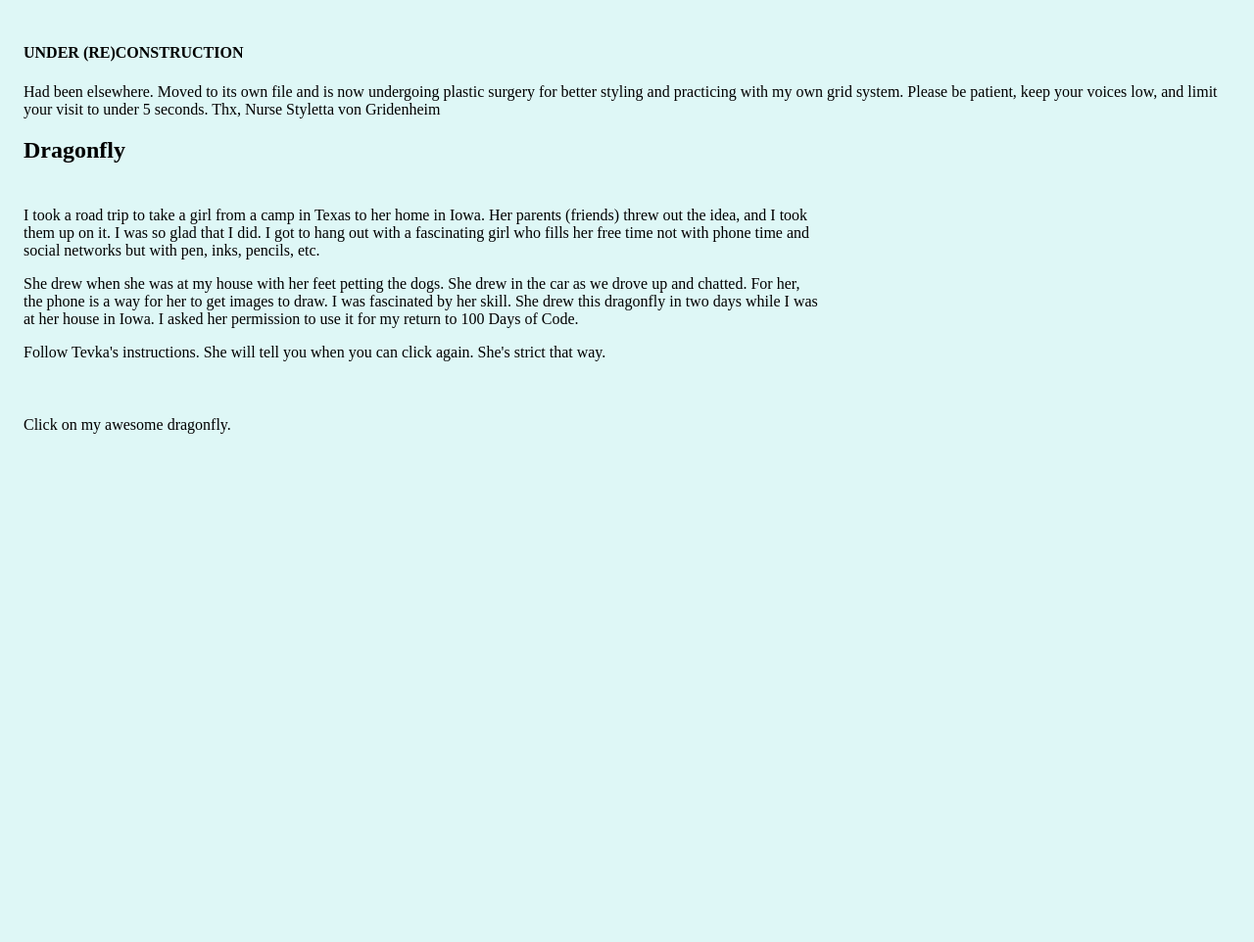
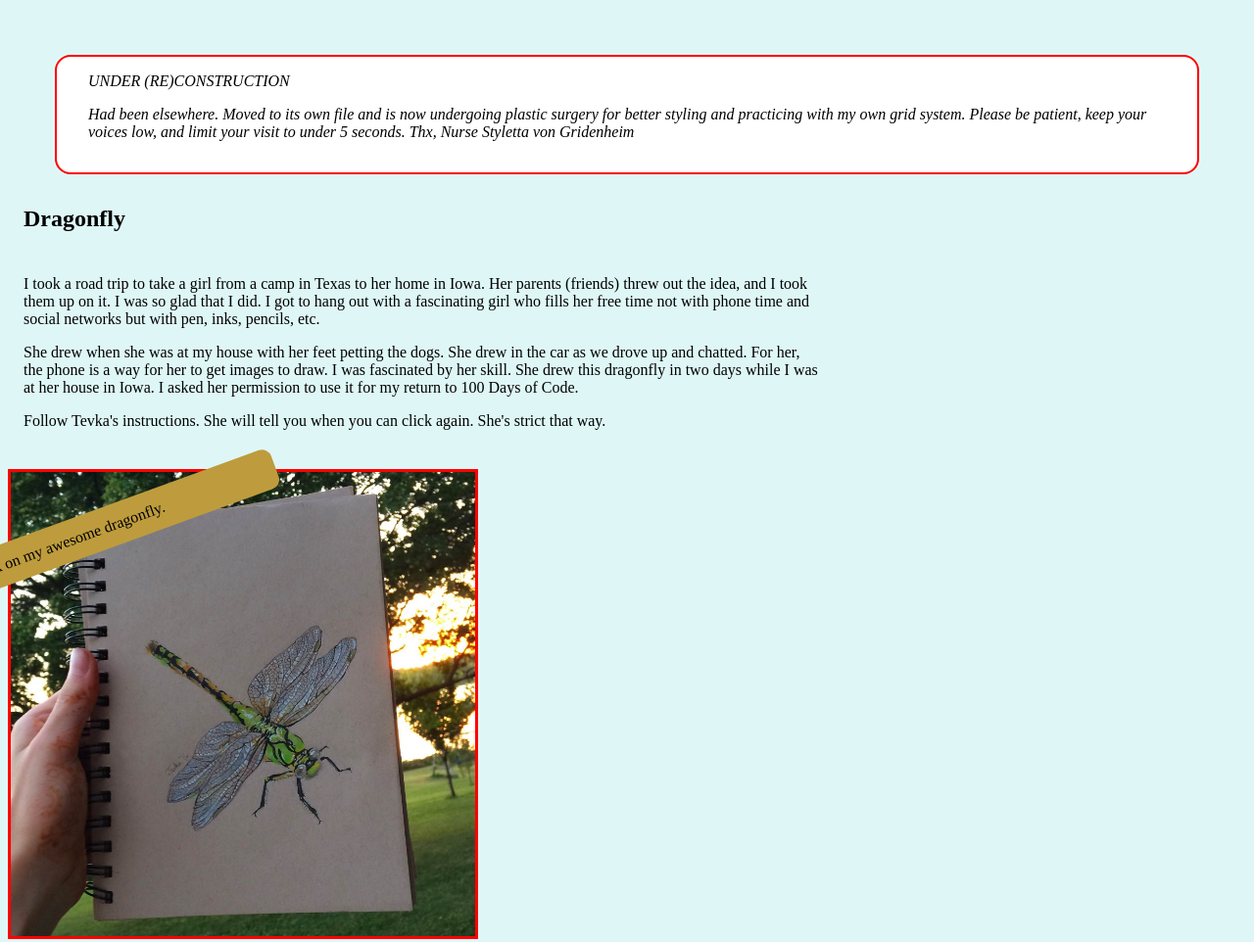
Before and after one commit to ihatetoast/tevka-dragonfly, a website: page index.html in a window 1280 px wide. Shown: the whole page at 98% size. Before the commit the page ends 800 px from the top, so only its background shows below. Drawn offline with nearby package versions, Linux system fonts and the light colour scheme.

Commit message:
added hidden divs from old plan. they need repositioning.

```diff
--- a/index.html
+++ b/index.html
@@ -3,13 +3,15 @@
 <head>
 	<meta charset="utf-8">
 	<link rel="stylesheet" type="text/css" href="./styles/main.css">
-	<script src="https://ajax.googleapis.com/ajax/libs/jquery/3.1.0/jquery.min.js"></script>
+<!-- 	<script src="https://ajax.googleapis.com/ajax/libs/jquery/3.1.0/jquery.min.js"></script> -->
 	<title>Tevka's Dragonfly</title>
 </head>
 <body>
 	<section class="container">
-	<h4>UNDER (RE)CONSTRUCTION</h4>
-	<p>Had been elsewhere. Moved to its own file and is now undergoing plastic surgery for better styling and practicing with my own grid system. Please be patient, keep your voices low, and limit your visit to under 5 seconds. Thx, Nurse Styletta von Gridenheim</p>
+	<div class="warning">
+	<span style="font-style: italic;">UNDER (RE)CONSTRUCTION</span>
+	<p style="font-style: italic;">Had been elsewhere. Moved to its own file and is now undergoing plastic surgery for better styling and practicing with my own grid system. Please be patient, keep your voices low, and limit your visit to under 5 seconds. Thx, Nurse Styletta von Gridenheim</p>
+	</div>
 		<h1>Dragonfly</h1>
 
 		<div id="question" class="row">
@@ -31,7 +33,7 @@
 		<div class="headFly"></div>
 
 	</section>
-	<!-- <script type="text/javascript" src="./../node_modules/jquery/dist/jquery.min.js"></script> -->
+	<script type="text/javascript" src="./node_modules/jquery/dist/jquery.min.js"></script>
 	<script type="text/javascript" src="./main.js"></script>
 </body>
 </html>
--- a/styles/main.scss
+++ b/styles/main.scss
@@ -2,6 +2,104 @@
 body{
   background-color: #def7f6;
 }
+//DIV TO KEEP WHILE WORKING ON THIS:
+.warning{
+  background-color: #fff;
+  margin: 2em;
+  padding: 1em 2em;
+  border: 2px solid red;
+  border-radius: 1em;
+}
+//********************//
+//     DRAGON FLY     //
+//********************//
+#dragonfly{
+  margin-top: 0em;
+  width: 30em;
+  height: 30em;
+  border: 3px solid red;
+  background: url("./../images/tevka_dragonfly.jpg") no-repeat 50% 50%;
+  background-size: 30em;
+}
+.parts {
+  width: 20em;
+  padding: 0.75em;
+  background: #BE9C3D;
+  position: relative;
+  top: 1em;
+  left: -5em;
+  -moz-border-radius: 10px;
+  -webkit-border-radius: 10px;
+  border-radius: 10px;
+  transform: rotate(-20deg);
+}
+.parts {
+  width: 20em;
+  padding: 0.75em;
+  background: #BE9C3D;
+  position: relative;
+  top: 1em;
+  left: -5em;
+  -moz-border-radius: 10px;
+  -webkit-border-radius: 10px;
+  border-radius: 10px;
+  ransform: rotate(-20deg);
+}
+
+.parts:before {
+  content:"";
+  position: absolute;
+  right: 100%;
+  width: 0;
+  height: 0;
+  border-top: 13px solid transparent;
+  border-right: 26px solid #DAB929;
+  border-bottom: 13px solid transparent;
+}
+
+.wingLeft{
+  border-radius: 2em;
+  width: 7.5em;
+  height: 4em;
+  position: absolute;
+  top: 10.7em;
+  left: 14.8em;
+  transform: rotate(-42deg);
+}
+
+.wingRight{
+  border-radius: 2em;
+  width: 7.5em;
+  height: 4em;
+  position: absolute;
+  top: 17em;
+  left: 9em;
+  transform: rotate(-45deg);
+}
+.thorax {
+  display: block;
+  width: 1.5em;
+  height: 4.6em;
+  -webkit-border-radius: 63px 63px 63px 63px / 108px 108px 72px 72px;
+  border-radius: 80% 80% 20% 20% / 100% 100% 40% 40%;
+  position: absolute;
+  top: 14.2em;
+  left: 15.6em;
+  transform: rotate(-49deg);
+}
+
+.headFly {
+  border-radius: 1em;
+  width: 1.6em;
+  height: 1.6em;
+  position: absolute;
+  top: 17.8em;
+  left: 18em;
+  transform: rotate(5deg);
+}
+//********************//
+//         GRID       //
+//********************//
 .container{
   width: 100%;
   box-sizing: border-box;
```
Also changed, not shown: package.json (added, +22 -0 lines), README.md, styles/main.css, 1 other file.
